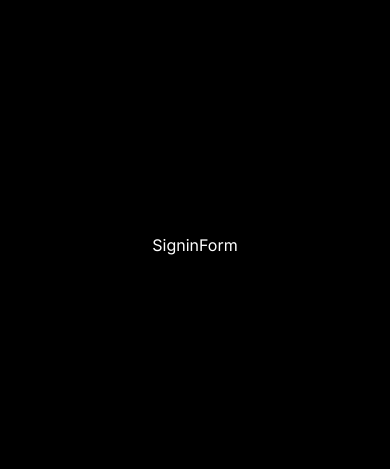
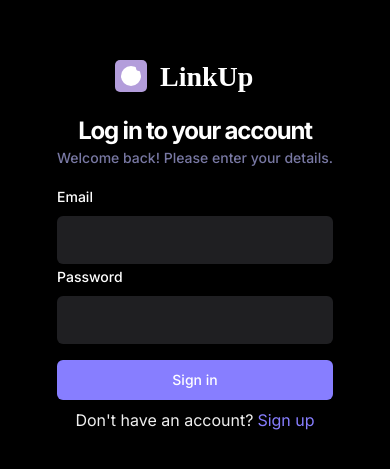
Before and after one commit to davidh1064/link-up, a React (Vite) app: page /sign-in in a window 390 px wide. Shown: the part 177-646 px from the top of the page. Built offline with nearby package versions, Linux system fonts and the light colour scheme; no server answers.

Commit message:
created sign in page

```diff
--- a/src/_auth/forms/SigninForm.tsx
+++ b/src/_auth/forms/SigninForm.tsx
@@ -1,9 +1,127 @@
-import React from 'react'
+import { zodResolver } from "@hookform/resolvers/zod";
+import { Link, useNavigate } from "react-router-dom";
+
+import { useForm } from "react-hook-form";
+import { z } from "zod";
+
+import { Button } from "@/components/ui/button";
+import {
+  Form,
+  FormControl,
+  FormField,
+  FormItem,
+  FormLabel,
+  FormMessage,
+} from "@/components/ui/form";
+import { Input } from "@/components/ui/input";
+import Loader from "@/components/ui/shared/Loader";
+import { useToast } from "@/components/ui/use-toast";
+import { useSignInAccount } from "@/lib/react-query/queriesAndMutations";
+import { SigninValidation } from "@/lib/validation";
+import { useUserContext } from "@/context/AuthContext";
 
 const SigninForm = () => {
+  const { toast } = useToast();
+  const { checkAuthUser, isPending: isUserLoading } = useUserContext();
+  const navigate = useNavigate();
+
+  const { mutateAsync: signInAccount } = useSignInAccount();
+
+  // 1. Define your form.
+  const form = useForm<z.infer<typeof SigninValidation>>({
+    resolver: zodResolver(SigninValidation),
+    defaultValues: {
+      email: "",
+      password: "",
+    },
+  });
+
+  // 2. Define a submit handler.
+  async function onSubmit(values: z.infer<typeof SigninValidation>) {
+    const session = await signInAccount({
+      email: values.email,
+      password: values.password,
+    });
+
+    if (!session) {
+      return toast({ title: "Sign in failed. Please try again." });
+    }
+
+    const isLoggedIn = await checkAuthUser();
+
+    if (isLoggedIn) {
+      form.reset();
+      navigate("/");
+    } else {
+      return toast({ title: "Sign up failed. Please try again." });
+    }
+  }
+
   return (
-    <div>SigninForm</div>
-  )
-}
+    <Form {...form}>
+      <div className="sm:w-420 flex-center flex-col">
+        <img src="/assets/images/logo.svg" alt="logo" />
 
-export default SigninForm
+        <h2 className="h3-bold md:h2-bold pt-5 sm:pt-12">
+          Log in to your account
+        </h2>
+        <p className="text-light-3 small-medium md:base-regular">
+          Welcome back! Please enter your details.
+        </p>
+
+        <form
+          onSubmit={form.handleSubmit(onSubmit)}
+          className="flex-col gap-5 w-full mt-4"
+        >
+          <FormField
+            control={form.control}
+            name="email"
+            render={({ field }) => (
+              <FormItem>
+                <FormLabel>Email</FormLabel>
+                <FormControl>
+                  <Input type="email" className="shad-input" {...field} />
+                </FormControl>
+                <FormMessage />
+              </FormItem>
+            )}
+          />
+          <FormField
+            control={form.control}
+            name="password"
+            render={({ field }) => (
+              <FormItem>
+                <FormLabel>Password</FormLabel>
+                <FormControl>
+                  <Input type="password" className="shad-input" {...field} />
+                </FormControl>
+                <FormMessage />
+              </FormItem>
+            )}
+          />
+          <Button type="submit" className="shad-button_primary w-full mt-4">
+            {isUserLoading ? (
+              <div className="flex-center gap-2">
+                <Loader /> Loading...
+              </div>
+            ) : (
+              "Sign in"
+            )}
+          </Button>
+
+          <p className="text-small-regular text-light-2 text-center mt-2">
+            Don't have an account?
+            <Link
+              to="/sign-up"
+              className="text-primary-500 text-small-semibold ml-1"
+            >
+              Sign up
+            </Link>
+          </p>
+        </form>
+      </div>
+    </Form>
+  );
+};
+
+export default SigninForm;
--- a/src/_auth/forms/SignupForm.tsx
+++ b/src/_auth/forms/SignupForm.tsx
@@ -71,7 +71,7 @@
       form.reset();
       navigate("/");
     } else {
-      return toast({ title: "Sign in failed. Please try again." });
+      return toast({ title: "Sign up failed. Please try again." });
     }
   }
 
--- a/src/context/AuthContext.tsx
+++ b/src/context/AuthContext.tsx
@@ -57,8 +57,11 @@
   };
 
   useEffect(() => {
-    //   localStorage.getItem("cookieFallback") === null
-    if (localStorage.getItem("cookieFallback") === "[]") navigate("/sign-in");
+    if (
+      localStorage.getItem("cookieFallback") === "[]" ||
+      localStorage.getItem("cookieFallback") === null
+    )
+      navigate("/sign-in");
 
     checkAuthUser();
   }, []);
--- a/src/lib/appwrite/api.ts
+++ b/src/lib/appwrite/api.ts
@@ -59,6 +59,8 @@
       user.password
     );
 
+    console.log(session);
+
     return session;
   } catch (error) {
     console.log(error);
--- a/src/lib/react-query/queriesAndMutations.ts
+++ b/src/lib/react-query/queriesAndMutations.ts
@@ -1,6 +1,9 @@
 import { INewUser } from "@/types";
 import {
+  userQuery,
   useMutation,
+  useQueryClient,
+  useInfiniteQuery,
 } from "@tanstack/react-query";
 import { createUserAccount, signInAccount } from "../appwrite/api";
 
--- a/src/lib/validation/index.ts
+++ b/src/lib/validation/index.ts
@@ -6,3 +6,8 @@
   email: z.string().email(),
   password: z.string().min(8, {message: 'Password must be at least 8 characters'})
 });
+
+export const SigninValidation = z.object({
+  email: z.string().email(),
+  password: z.string().min(8, {message: 'Password must be at least 8 characters'})
+});
```
